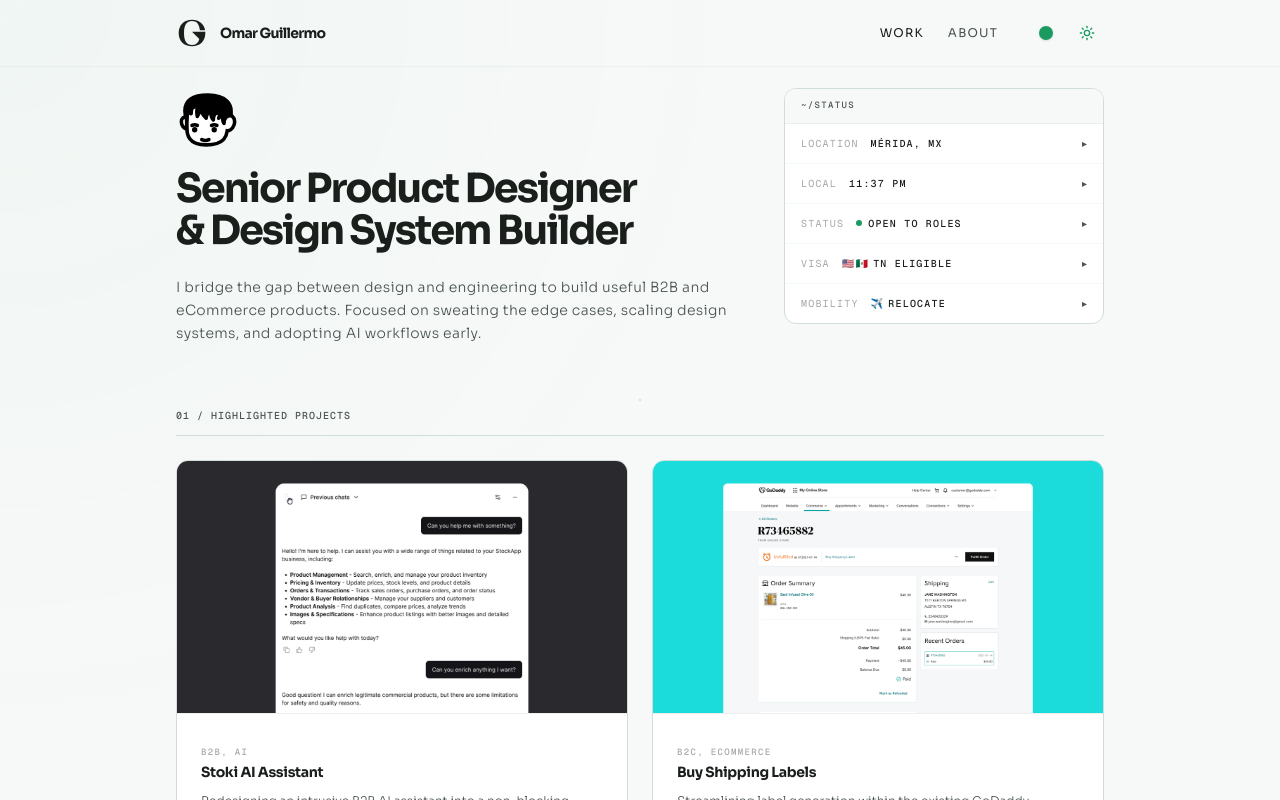
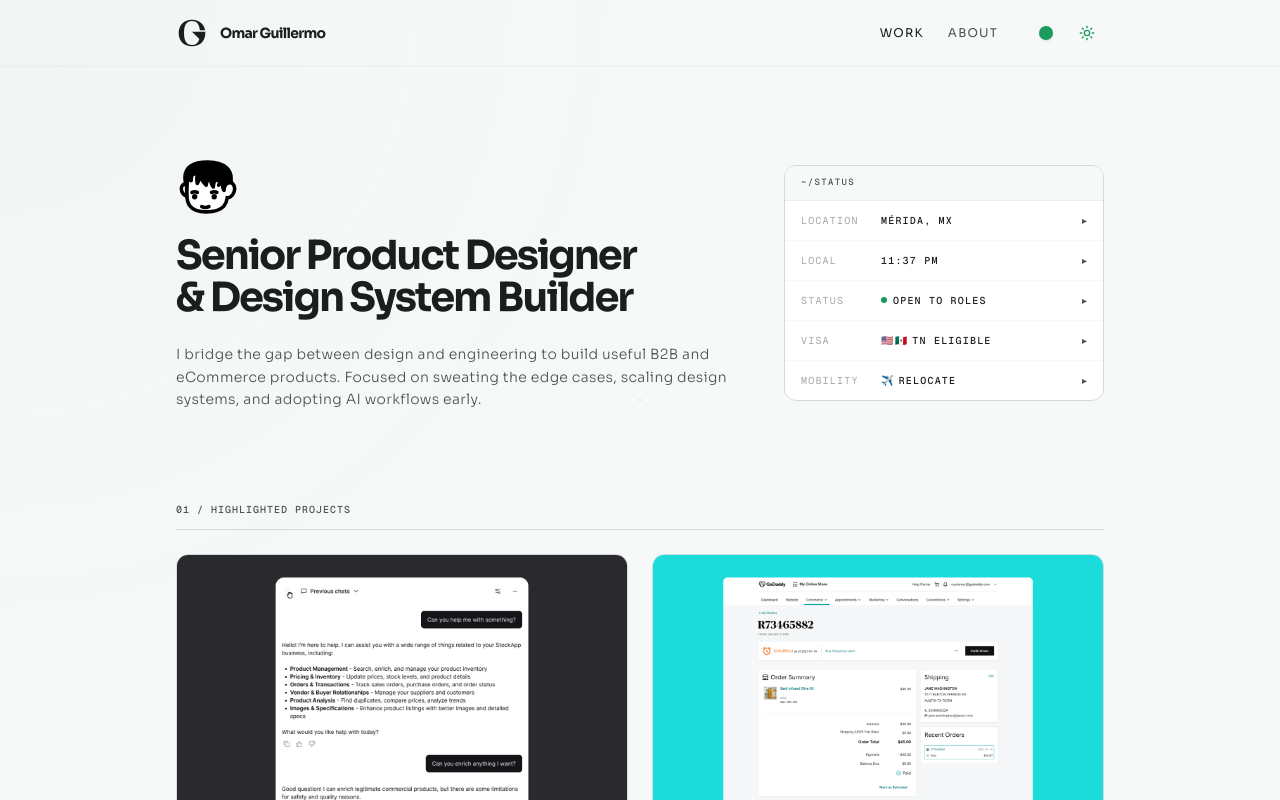
Before and after one commit to omguillermo/portfolio-gemini-v0, a Next.js app: page / in a window 1280 px wide. Shown: the top 800 px of the page. Built offline with nearby package versions, Linux system fonts and the light colour scheme.

Commit message:
feat(ui): implement new accordion StatusTerminal in hero with grid height stabilization

```diff
--- a/app/page.tsx
+++ b/app/page.tsx
@@ -16,9 +16,9 @@
 
       <main className="max-w-5xl mx-auto px-6 pt-20 pb-12 md:px-12 md:pt-[88px] md:pb-20 relative z-10">
         {/* Hero — 2-column layout */}
-        <header className="mb-12 md:mb-16">
+        <header className="mt-10 mb-16">
           <Reveal width="100%" overflow="visible">
-            <div className="grid grid-cols-1 md:grid-cols-[1fr_auto] gap-8 items-start">
+            <div className="grid grid-cols-1 md:grid-cols-[1fr_auto] gap-8 items-center md:min-h-[310px]">
               {/* Left column: Doodle + Heading */}
               <div className="max-w-3xl space-y-4">
                 {/* Doodle */}
--- a/components/StatusTerminal.tsx
+++ b/components/StatusTerminal.tsx
@@ -98,10 +98,10 @@
               onClick={() => toggle(index)}
               className="w-full flex items-center justify-between px-4 py-3 text-left cursor-pointer group"
             >
-              <div className="flex items-center gap-3 text-mono font-mono text-[10px] uppercase tracking-[0.12em] min-w-0">
-                {/* Labels are dim, values are high contrast */}
-                <span className="text-muted/50 shrink-0 font-normal">{row.label}</span>
-                <span className="text-foreground font-medium truncate">{row.value}</span>
+              <div className="flex items-center text-mono font-mono text-[10px] uppercase tracking-[0.12em] min-w-0 w-full">
+                {/* Labels are dim with fixed width to align values vertically */}
+                <span className="text-muted/50 w-20 shrink-0 font-normal inline-block">{row.label}</span>
+                <span className="text-foreground font-medium truncate min-w-0 flex-1">{row.value}</span>
               </div>
               <motion.span
                 className="text-muted text-[10px] ml-2 shrink-0"
```
